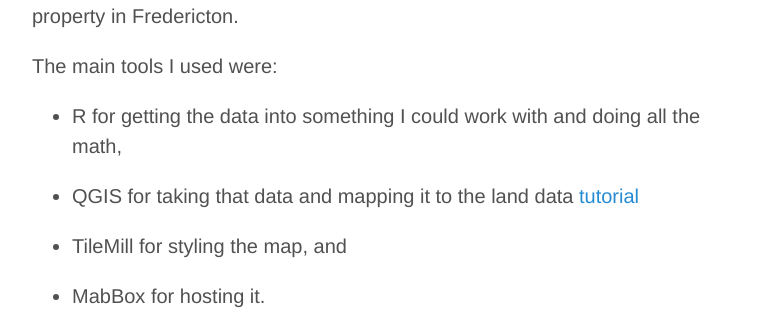
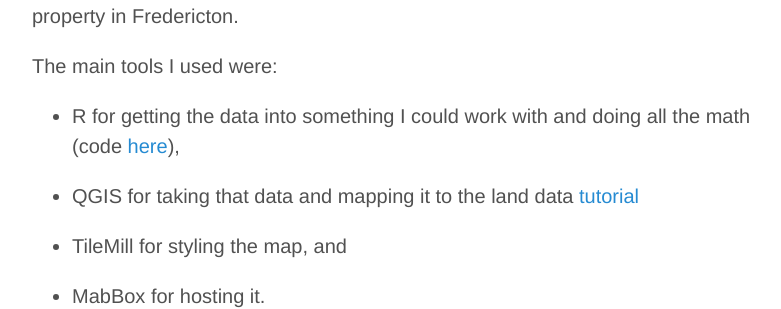
Before and after one commit to Brideau/whackdata, a Jekyll site: the page built from _posts/2014-07-24-harvesting-out-cities-land-for-dollars.md, in a window 1280 px wide and 900 px high, scrolled down 935 px. Shown: the part 155-464 px from the top of the window, without its empty margins (248-1029 px from the left). Built offline with Jekyll 4.4.1, drawn with Linux system fonts in a browser that asks for light colours; Markdown is read by kramdown in place of the engine named in the settings; comment, search, counter and statistics services are not loaded.

Commit message:
Added link to GitHub

```diff
--- a/_posts/2014-07-24-harvesting-out-cities-land-for-dollars.md
+++ b/_posts/2014-07-24-harvesting-out-cities-land-for-dollars.md
@@ -13,7 +13,7 @@
 
 The main tools I used were:
 
-* R for getting the data into something I could work with and doing all the math,
+* R for getting the data into something I could work with and doing all the math (code [here](https://github.com/Brideau/HarvestProperty/blob/master/PropertyTaxAnalysis.R)),
 
 * QGIS for taking that data and mapping it to the land data [tutorial](https://www.mapbox.com/tilemill/docs/guides/joining-data/#using-quantum-gis-to-join-your-data)
 
```
